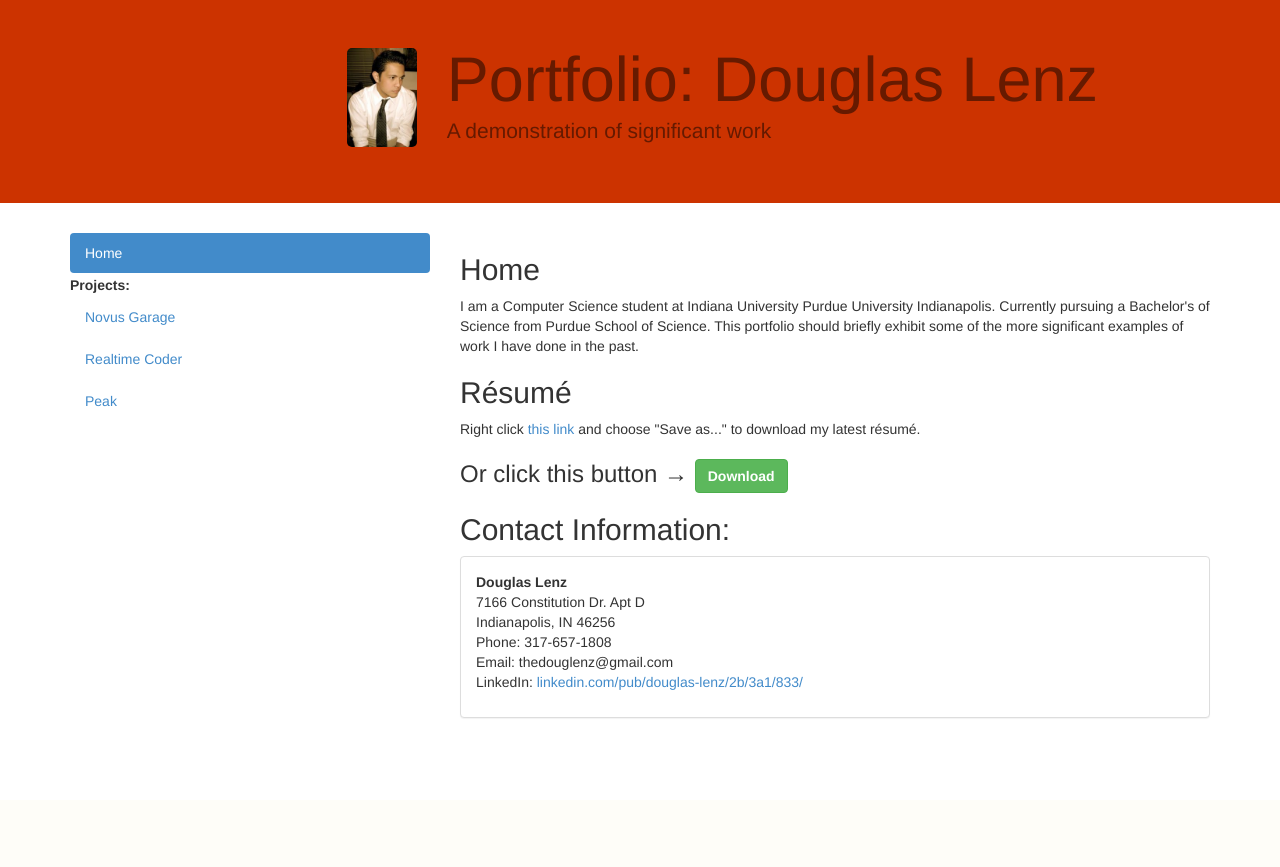
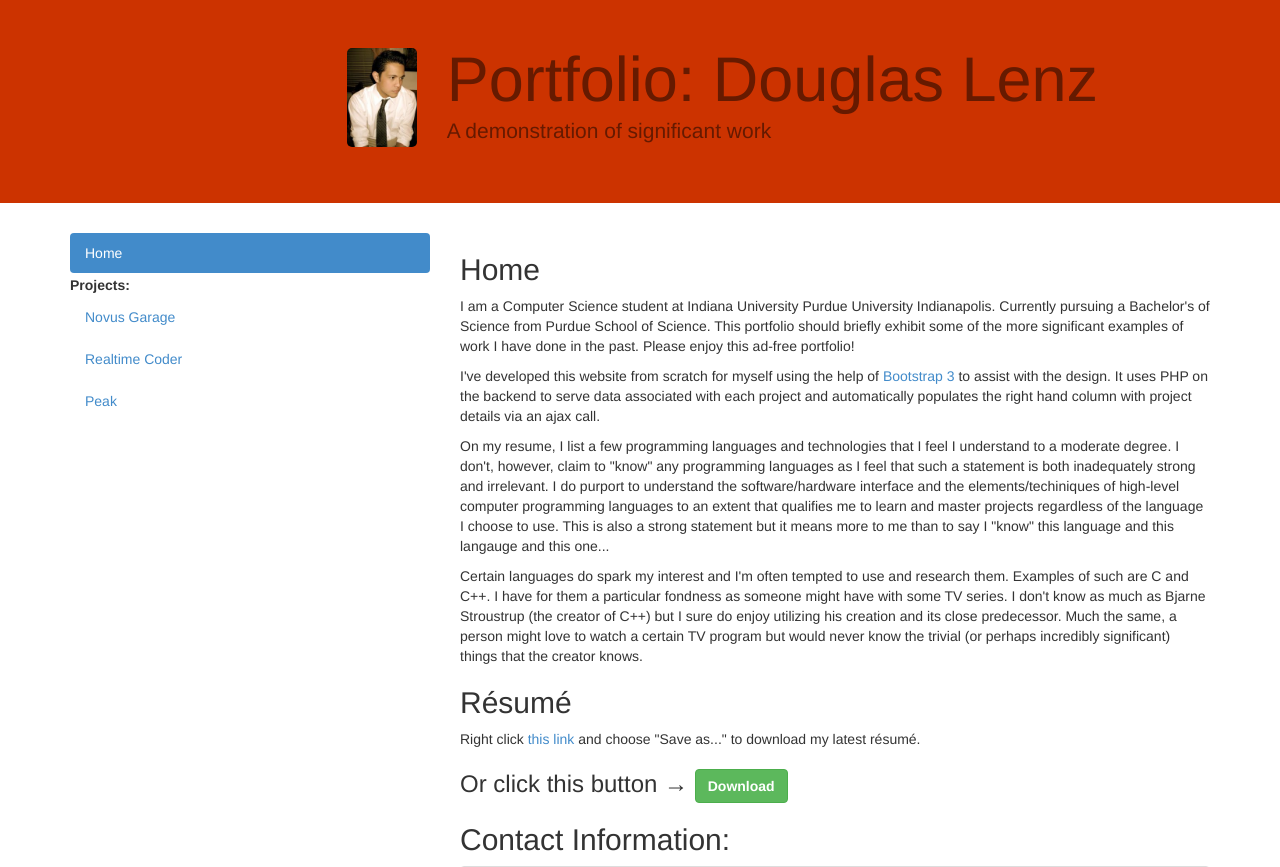
Before and after one commit to thedouglenz/portfolio_doug_lenz, a PHP site: page / in a window 1280 px wide. Shown: the top 867 px of the page. Before the commit the page ends 718 px from the top, so only its background shows below. Run offline with PHP 8.4, Linux system fonts and the light colour scheme; some libraries are stand-ins or nearby versions.

Commit message:
more about me on homepage

```diff
--- a/index.php
+++ b/index.php
@@ -41,7 +41,26 @@
 							I am a Computer Science student at Indiana University Purdue University Indianapolis.
 							Currently pursuing a Bachelor's of Science from Purdue School of Science. This portfolio
 							should briefly exhibit some of the more significant examples of work I have done in the
-							past.
+							past. Please enjoy this ad-free portfolio!
+						</p>
+						<p>
+							I've developed this website from scratch for myself using the help of <a href="http://getbootstrap.com/">Bootstrap 3</a>
+							to assist with the design. It uses PHP on the backend to serve data associated with each project and automatically
+							populates the right hand column with project details via an ajax call.
+						</p>
+						<p>
+							On my resume, I list a few programming languages and technologies that I feel I understand to a moderate degree. I don't,
+							however, claim to "know" any programming languages as I feel that such a statement is both inadequately strong and irrelevant.
+							I do purport to understand the software/hardware interface and the elements/techiniques of high-level computer programming languages
+							to an extent that qualifies me to learn and master projects regardless of the language I choose to use. This is also a strong
+							statement but it means more to me than to say I "know" this language and this langauge and this one...
+						</p>
+						<p>
+							Certain languages do spark
+							my interest and I'm often tempted to use and research them. Examples of such are C and C++. I have for them a particular fondness as someone
+							might have with some TV series. I don't know as much as Bjarne Stroustrup (the creator of C++) but I sure do enjoy utilizing
+							his creation and its close predecessor. Much the same, a person might love to watch a certain TV program but would never know the
+							trivial (or perhaps incredibly significant) things that the creator knows.
 						</p>
 						<h2>R&eacute;sum&eacute;</h2>
 						Right click <a href="download/Resume 11-2013.docx">this link</a> and choose "Save as..." to download my latest r&eacute;sum&eacute;.
```
